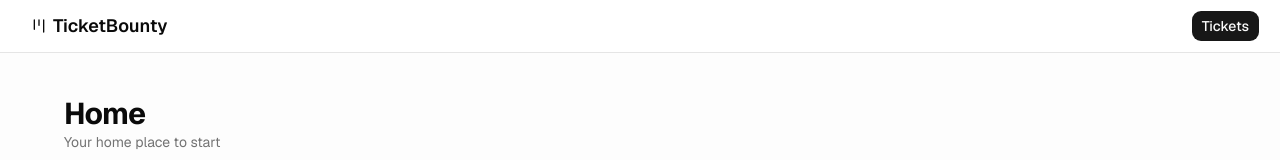
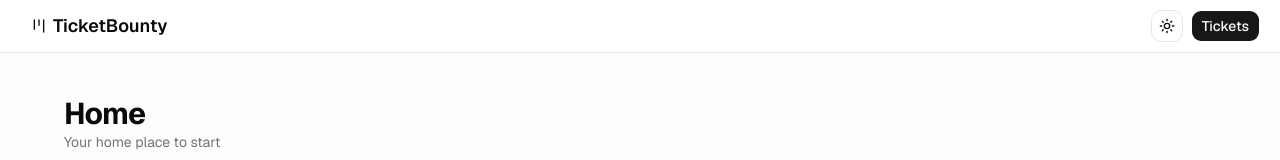
Before and after one commit to rmusmanshahid/ticket-bounty, a Next.js app: page / in a window 1280 px wide. Shown: the top 160 px of the page. Built offline with nearby package versions, Linux system fonts and the light colour scheme.

Commit message:
implemented dark mode functionality with next-themes

```diff
--- a/package.json
+++ b/package.json
@@ -15,6 +15,7 @@
     "clsx": "^2.1.1",
     "lucide-react": "^1.17.0",
     "next": "16.2.6",
+    "next-themes": "^0.4.6",
     "radix-ui": "^1.5.0",
     "react": "19.2.4",
     "react-dom": "19.2.4",
--- a/src/app/layout.tsx
+++ b/src/app/layout.tsx
@@ -2,6 +2,7 @@
 import type { Metadata } from "next";
 import { Geist } from "next/font/google";
 import { Header } from "@/components/header";
+import { ThemeProvider } from "@/components/theme/theme-provider";
 import { cn } from "@/lib/utils";
 
 const geist = Geist({ subsets: ["latin"], variable: "--font-sans" });
@@ -17,8 +18,13 @@
   children: React.ReactNode;
 }>) {
   return (
-    <html lang="en" className={cn("font-sans", geist.variable)}>
+    <html
+      suppressHydrationWarning
+      lang="en"
+      className={cn("font-sans", geist.variable)}
+    >
       <body>
+        <ThemeProvider>
           <Header />
           <main
             className="
@@ -31,6 +37,7 @@
           >
             {children}
           </main>
+        </ThemeProvider>
       </body>
     </html>
   );
--- a/src/components/header.tsx
+++ b/src/components/header.tsx
@@ -1,6 +1,7 @@
 import { LucideKanban } from "lucide-react";
 import Link from "next/link";
 import { homePath, ticketsPath } from "@/paths";
+import { ThemeSwitcher } from "./theme/theme-switcher";
 import { buttonVariants } from "./ui/button";
 
 const Header = () => {
@@ -13,7 +14,7 @@
         w-full flex py-2.5 px-5 justify-between
       "
     >
-      <div>
+      <div className="flex align-items gap-x-2">
         <Link
           href={homePath()}
           className={buttonVariants({ variant: "ghost" })}
@@ -22,7 +23,8 @@
           <h1 className="text-lg font-semibold">TicketBounty</h1>
         </Link>
       </div>
-      <div>
+      <div className="flex align-items gap-x-2">
+        <ThemeSwitcher />
         <Link
           href={ticketsPath()}
           className={buttonVariants({ variant: "default" })}
--- /dev/null
+++ b/src/components/theme/theme-provider.tsx
@@ -0,0 +1,15 @@
+import { ThemeProvider as BaseThemeProvider } from "next-themes";
+
+type ThemeProviderProps = {
+  children: React.ReactNode;
+};
+
+const ThemeProvider = ({ children }: ThemeProviderProps) => {
+  return (
+    <BaseThemeProvider attribute="class" defaultTheme="system" enableSystem>
+      {children}
+    </BaseThemeProvider>
+  );
+};
+
+export { ThemeProvider };
--- /dev/null
+++ b/src/components/theme/theme-switcher.tsx
@@ -0,0 +1,34 @@
+"use client";
+
+import { LucideMoon, LucideSun } from "lucide-react";
+import { useTheme } from "next-themes";
+import { Button } from "@/components/ui/button";
+
+const ThemeSwitcher = () => {
+  const { theme, setTheme } = useTheme();
+
+  return (
+    <Button
+      variant="outline"
+      size="icon"
+      onClick={() => setTheme(theme === "light" ? "dark" : "light")}
+    >
+      <LucideSun
+        className="
+          h-4 w-4 rotate-0 scale-100 transition-all
+          dark:-rotate-90 dark:scale-0
+        "
+      />
+      <LucideMoon
+        className="
+          absolute h-4 w-4 rotate-90 scale-0 transition-transform
+          dark:rotate-0 dark:scale-100
+        "
+      />
+
+      <span className="sr-only">Toggle theme</span>
+    </Button>
+  );
+};
+
+export { ThemeSwitcher };
```
Also changed, not shown: 1 other file (tests, documents, lock files or other folders). Lines whose indentation alone changed are shown as unchanged.
